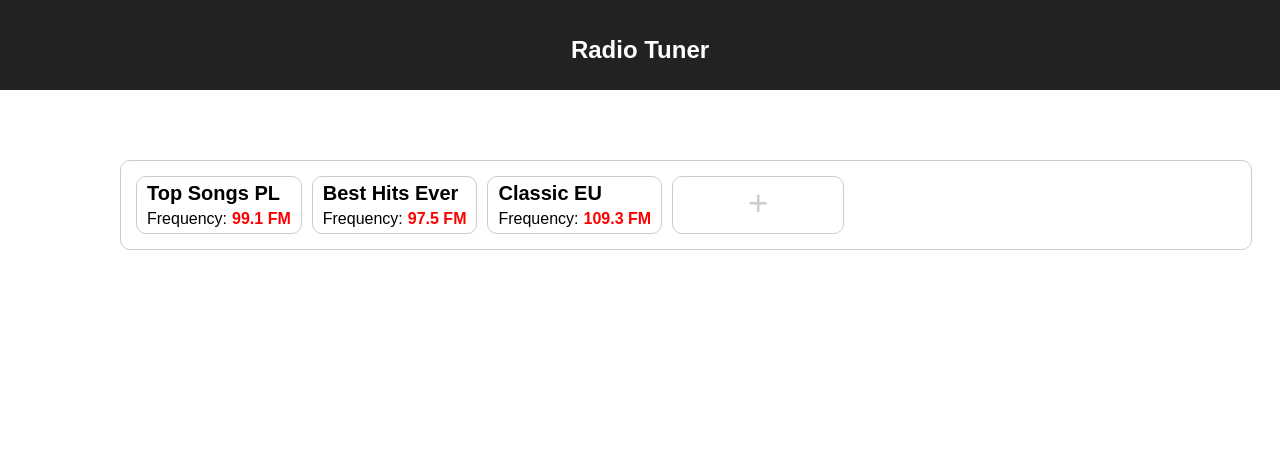
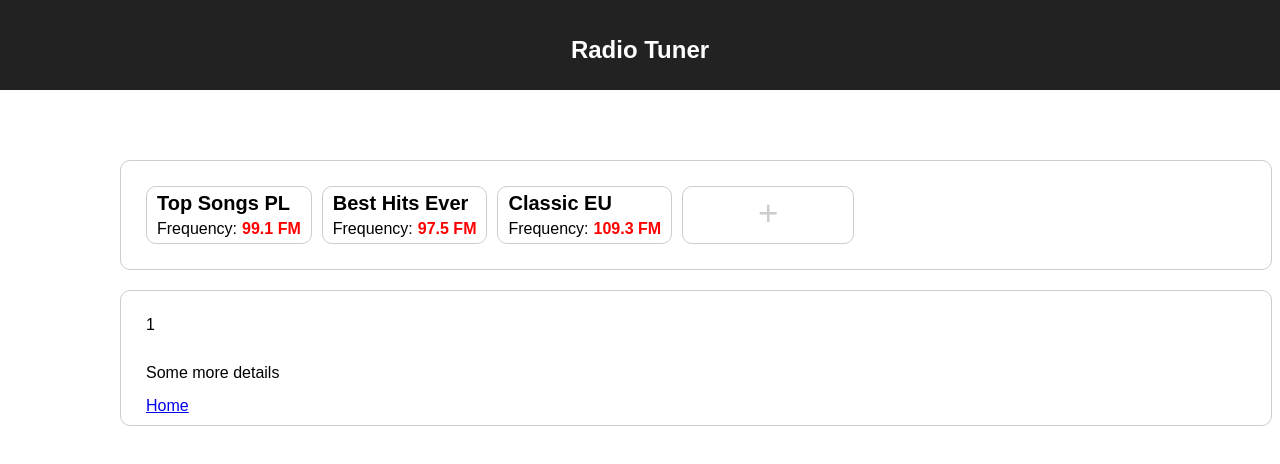
Before and after one commit to moniikag/radioTuner, a React (Create React App) app: page /station/1 in a window 1280 px wide. Shown: the top 464 px of the page. Built offline with nearby package versions, Linux system fonts and the light colour scheme.

Commit message:
Add React Router & SingleStation component

```diff
--- a/package.json
+++ b/package.json
@@ -5,6 +5,7 @@
   "dependencies": {
     "react": "^16.2.0",
     "react-dom": "^16.2.0",
+    "react-router-dom": "^4.2.2",
     "react-scripts": "1.0.17"
   },
   "scripts": {
--- a/src/App.js
+++ b/src/App.js
@@ -1,7 +1,13 @@
-import React, { Component } from 'react';
-import './App.css';
+import React, { Component } from 'react'
+import {
+  BrowserRouter as Router,
+  Route,
+} from 'react-router-dom'
+
+import './App.css'
 
 import RadioStations from './components/RadioStations'
+import SingleStation from './components/SingleStation'
 
 class App extends Component {
   render() {
@@ -10,11 +16,13 @@ class App extends Component {
         <header className="App-header">
           <h1 className="App-title">Radio Tuner</h1>
         </header>
-        <article className="main-article">
-          <section className="main-section">
-            <RadioStations />
-          </section>
-        </article>
+
+        <Router>
+          <article className="main-article">
+            <Route path="/" component={RadioStations}/>
+            <Route path="/station/:id" component={SingleStation}/>
+          </article>
+        </Router>
       </div>
     );
   }
--- a/src/components/RadioStations/index.jsx
+++ b/src/components/RadioStations/index.jsx
@@ -46,12 +46,14 @@ class RadioStations extends Component {
     const { addFormOpen, stations } = this.state
 
     return (
+      <section className="main-section">
         <ul className="radio-stations-list">
           {stations.map(station =>
             <RadioStation key={station.name} station={station} />
           )}
           {addFormOpen ? this.renderForm() : this.renderButton()}
         </ul>
+      </section>
     )
   }
 }
--- /dev/null
+++ b/src/components/SingleStation/index.jsx
@@ -0,0 +1,18 @@
+import React, { Component } from 'react'
+import { Link } from 'react-router-dom'
+
+
+class SingleStation extends Component {
+
+  render() {
+    return (
+      <section className="main-section">
+        <div style={{ padding: '15px' }}>{this.props.match.params.id}</div>
+        <div style={{ padding: '15px' }}>Some more details</div>
+        <Link style={{ padding: '15px' }} to='/'>Home</Link>
+      </section>
+    )
+  }
+}
+
+export default SingleStation
--- a/src/index.css
+++ b/src/index.css
@@ -10,6 +10,7 @@ body {
 
 .main-section {
   width: 100%;
+  padding: 10px;
   margin: 20px;
   border: 1px solid #ccc;
   border-radius: 10px;
```
Lines whose indentation alone changed are shown as unchanged.
